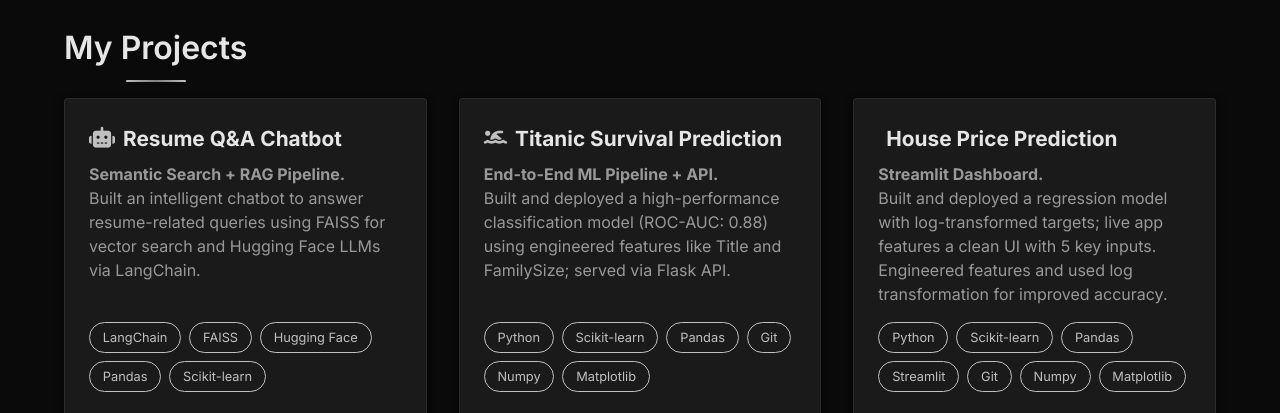
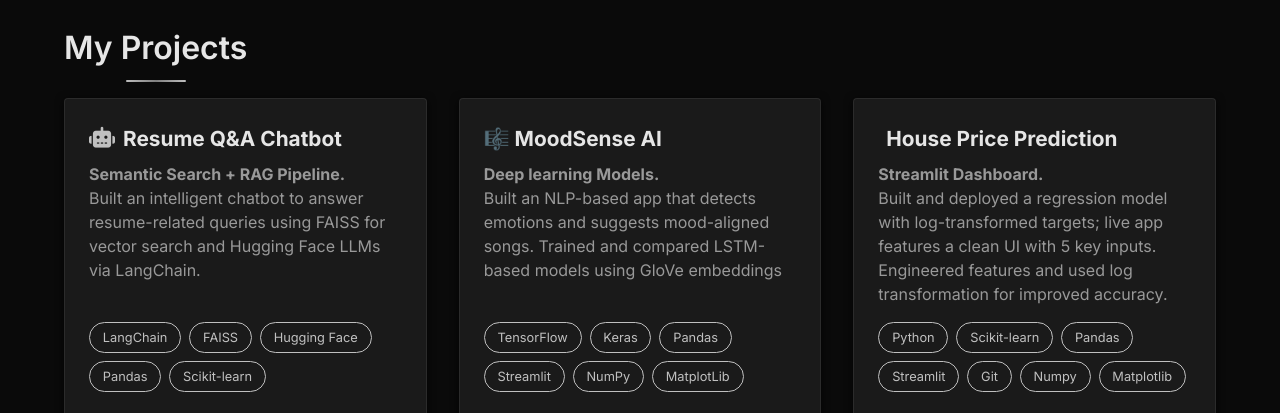
Before and after one commit to maheshh-v/Portfolio, a website: page index.html in a window 1280 px wide. Shown: the part 840-1253 px from the top of the page. Drawn offline with nearby package versions, Linux system fonts and the light colour scheme.

Commit message:
Add MoodSense Project

```diff
--- a/index.html
+++ b/index.html
@@ -4,13 +4,15 @@
 <head>
     <meta charset="UTF-8">
     <meta name="viewport" content="width=device-width, initial-scale=1.0, maximum-scale=1.0, user-scalable=no">
-    <meta name="description" content="Mahesh Vyas - Computer Science Student & Tech Enthusiast. Portfolio showcasing ML projects, web development, and programming skills.">
+    <meta name="description"
+        content="Mahesh Vyas - Computer Science Student & Tech Enthusiast. Portfolio showcasing ML projects, web development, and programming skills.">
     <meta name="keywords" content="Mahesh Vyas, Portfolio, Machine Learning, Web Development, Python, JavaScript">
     <meta name="author" content="Mahesh Vyas">
     <title>Mahesh Vyas | Portfolio</title>
     <link rel="stylesheet" href="styles/main.css">
     <link rel="stylesheet" href="https://cdnjs.cloudflare.com/ajax/libs/font-awesome/6.4.0/css/all.min.css">
-    <link href="https://fonts.googleapis.com/css2?family=Inter:wght@300;400;500;600;700;800&display=swap" rel="stylesheet">
+    <link href="https://fonts.googleapis.com/css2?family=Inter:wght@300;400;500;600;700;800&display=swap"
+        rel="stylesheet">
     <link rel="stylesheet" href="https://cdn.jsdelivr.net/npm/aos@2.3.4/dist/aos.css">
     <script src="https://cdn.jsdelivr.net/npm/aos@2.3.4/dist/aos.js"></script>
     <script src="https://cdn.jsdelivr.net/npm/particles.js@2.0.0/particles.min.js"></script>
@@ -54,7 +56,8 @@
 
     <main>
         <!-- Hero Section -->
-        <section class="hero container" style="min-height: 100vh; display: flex; align-items: center; justify-content: center; padding-top: 5rem; padding-bottom: 2rem;">
+        <section class="hero container"
+            style="min-height: 100vh; display: flex; align-items: center; justify-content: center; padding-top: 5rem; padding-bottom: 2rem;">
             <div class="hero-content">
                 <span class="hero-greeting fade-in-up">👋 Welcome to my digital space</span>
                 <h1 class="hero-title fade-in-up">
@@ -90,6 +93,9 @@
 
             <div class="projects-grid">
 
+
+
+
                 <div class="project-card fade-in">
                     <div class="project-content">
                         <h3 class="project-title">
@@ -98,7 +104,8 @@
                         </h3>
                         <p class="project-desc">
                             <strong>Semantic Search + RAG Pipeline.</strong><br>
-            Built an intelligent chatbot to answer resume-related queries using FAISS for vector search and Hugging Face LLMs via LangChain.
+                            Built an intelligent chatbot to answer resume-related queries using FAISS for vector search
+                            and Hugging Face LLMs via LangChain.
                         </p>
                         <div class="project-tags">
                             <span class="tag">LangChain</span>
@@ -120,23 +127,25 @@
                 <div class="project-card fade-in">
                     <div class="project-content">
                         <h3 class="project-title">
-            <i class="fa-solid fa-person-swimming"></i>
-            Titanic Survival Prediction
+                            🎼   MoodSense AI
                         </h3>
                         <p class="project-desc">
-            <strong>End-to-End ML Pipeline + API.</strong><br>
-            Built and deployed a high-performance classification model (ROC-AUC: 0.88) using engineered features like Title and FamilySize; served via Flask API.
+                            <strong>Deep learning Models.</strong><br>
+                            Built an NLP-based app that detects emotions and suggests mood-aligned
+songs. Trained and compared LSTM-based models using GloVe embeddings
                         </p>
                         <div class="project-tags">
-            <span class="tag">Python</span>
-            <span class="tag">Scikit-learn</span>
+                            <span class="tag">TensorFlow</span>
+                            <span class="tag">Keras</span>
                             <span class="tag">Pandas</span>
-            <span class="tag">Git</span>
-            <span class="tag">Numpy</span>
-            <span class="tag">Matplotlib</span>
+                            <span class="tag">Streamlit</span>
+                            <span class="tag">NumPy</span>
+                            <span class="tag">MatplotLib</span>
+
                         </div>
                         <div class="project-links">
-            <a href="https://github.com/maheshh-v/Titanic-survival-prediction" target="_blank" class="btn">
+                            <a href="https://github.com/maheshh-v/MoodSense-AI" target="_blank"
+                                class="btn">
                                 <i class="fab fa-github"></i>
                                 View Code
                             </a>
@@ -152,7 +161,9 @@
                         </h3>
                         <p class="project-desc">
                             <strong>Streamlit Dashboard.</strong><br>
-            Built and deployed a regression model with log-transformed targets; live app features a clean UI with 5 key inputs. Engineered features and used log transformation for improved accuracy.
+                            Built and deployed a regression model with log-transformed targets; live app features a
+                            clean UI with 5 key inputs. Engineered features and used log transformation for improved
+                            accuracy.
                         </p>
                         <div class="project-tags">
                             <span class="tag">Python</span>
@@ -164,7 +175,8 @@
                             <span class="tag">Matplotlib</span>
                         </div>
                         <div class="project-links">
-            <a href="https://github.com/maheshh-v/SmartHousePrice-Predictor" target="_blank" class="btn">
+                            <a href="https://github.com/maheshh-v/SmartHousePrice-Predictor" target="_blank"
+                                class="btn">
                                 <i class="fab fa-github"></i>
                                 View Code
                             </a>
@@ -431,7 +443,7 @@
     <script src="js/main.js"></script>
     <script>
         // Initialize everything when DOM is loaded
-        document.addEventListener('DOMContentLoaded', function() {
+        document.addEventListener('DOMContentLoaded', function () {
             // Initialize particles
             particlesJS('particles-js', {
                 particles: {
```
Also changed, not shown: pages/projects.html (+52 -9 lines). Lines whose indentation alone changed are shown as unchanged.
